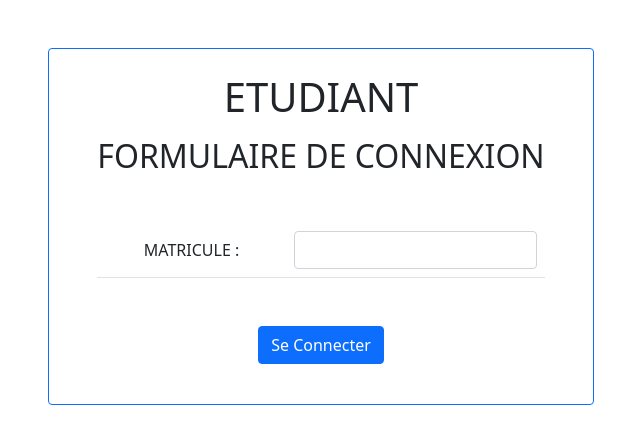
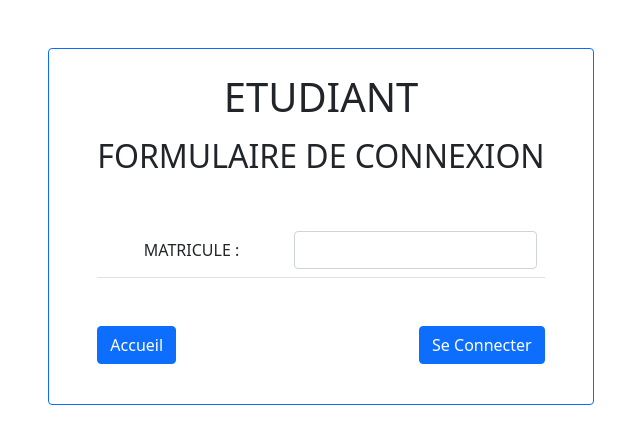
Before and after one commit to Francks15/NoteManager, a PHP site: page /connexion.php?user=etudiant in a window 1280 px wide. Shown: the top 444 px of the page, without its empty margins (319-959 px from the left). Run offline with PHP 8.4, Linux system fonts and the light colour scheme.

Commit message:
ajout bouton

```diff
--- a/user/connexion.php
+++ b/user/connexion.php
@@ -52,7 +52,10 @@ if (!empty($_SESSION["prof"]) && $user == "professeur") {
                                         </tr>
                                     </table>
                                 </div>
-                                <button class="btn btn-primary mb-4">Se Connecter</button>
+                                <div class=" d-flex justify-content-between align-items-start">
+                                    <a href="index.php" class=" btn btn-primary">Accueil</a>
+                                    <button class="btn btn-primary mb-4">Se Connecter</button>
+                                </div>
                             </form>
                         <?php elseif ($_GET['user'] == "professeur") : ?>
                             <form action="connexion.php?user=professeur" method="post">
@@ -67,7 +70,10 @@ if (!empty($_SESSION["prof"]) && $user == "professeur") {
                                             <td><input class=" form-control" type="password" name="code"></td>
                                         </tr>
                                     </table>
-                                    <button class="btn btn-primary mb-4">Se Connecter</button>
+                                    <div class=" d-flex justify-content-between align-items-start">
+                                        <a href="index.php" class=" btn btn-primary">Accueil</a>
+                                        <button class="btn btn-primary mb-4">Se Connecter</button>
+                                    </div>
                                 </div>
                             </form>
                         <?php endif ?>
```
Also changed, not shown: user/zone_etudiant.php (+16 -5 lines), user/zone_prof.php (+17 -2 lines).
